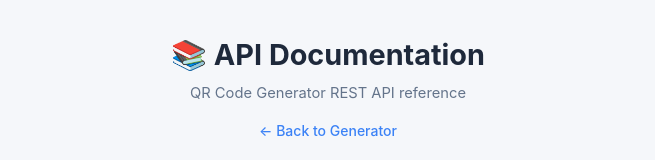
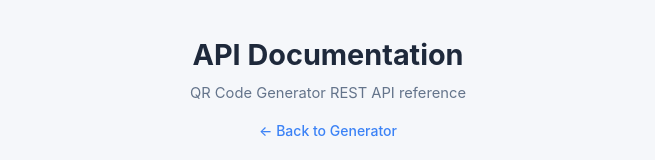
Before and after one commit to NicklasAndersson/qrcode, a website: page public/docs.html in a window 1280 px wide. Shown: the top 160 px of the page, without its empty margins (312-967 px from the left). Drawn offline with Linux system fonts and the light colour scheme.

Commit message:
fix: remove emoji from header titles in documentation

```diff
--- a/public/docs.html
+++ b/public/docs.html
@@ -60,7 +60,7 @@
 <body>
   <div class="container docs">
     <header>
-      <h1>📚 API Documentation</h1>
+      <h1>API Documentation</h1>
       <p class="subtitle">QR Code Generator REST API reference</p>
       <nav>
         <a href="/">← Back to Generator</a>
```
Also changed, not shown: public/index.html (+1 -1 lines).
